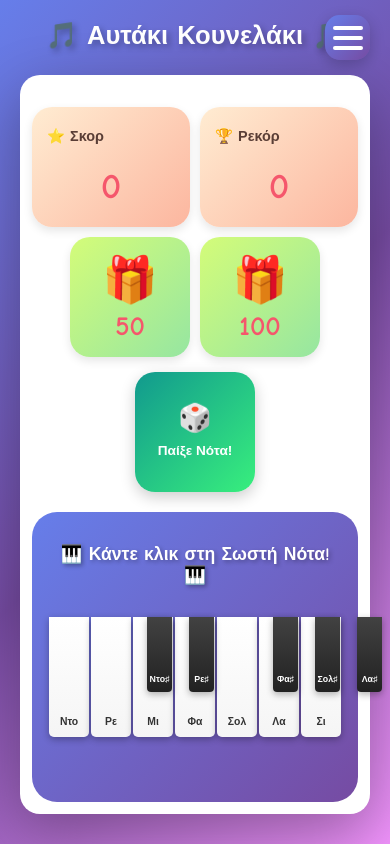
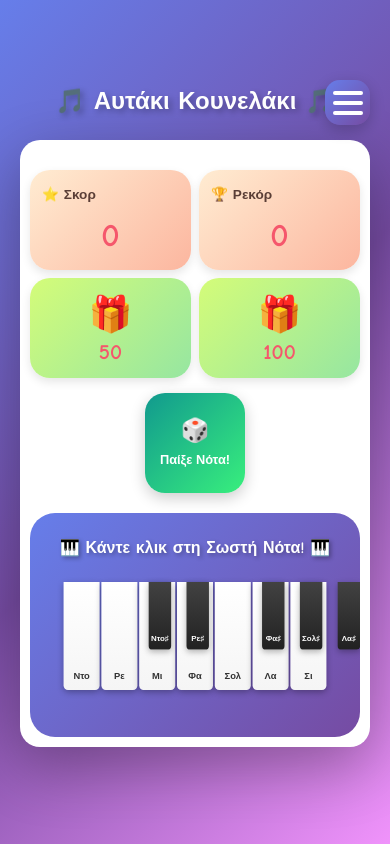
Before and after one commit to DimGakis/Autaki, a plain HTML site: page index.html in a window 390 px wide. Drawn offline with Linux system fonts and the light colour scheme.

Commit message:
index.html

```diff
--- a/index.html
+++ b/index.html
@@ -633,61 +633,82 @@
             }
             .scores-controls {
                 flex-direction: column;
-                align-items: stretch;
+                align-items: center;
                 gap: 15px;
             }
             .scores {
-                flex-wrap: wrap;
-                gap: 15px;
-                justify-content: center;
+                display: grid;
+                grid-template-columns: 1fr 1fr;
+                grid-template-rows: auto auto;
+                gap: 10px;
+                width: 100%;
+                max-width: 400px;
             }
             .score-box {
-                height: 140px;
-                padding: 12px 20px;
-                flex: 1;
-                min-width: 120px;
+                height: 120px;
+                padding: 10px 15px;
+                width: 100%;
+            }
+            .score-box:first-child {
+                grid-column: 1;
+                grid-row: 1;
+            }
+            .score-box:nth-child(2) {
+                grid-column: 2;
+                grid-row: 1;
+            }
+            .win-box:nth-child(3) {
+                grid-column: 1;
+                grid-row: 2;
+            }
+            .win-box:nth-child(4) {
+                grid-column: 2;
+                grid-row: 2;
             }
             .score-label {
-                font-size: 1em;
+                font-size: 0.9em;
             }
             .score-value {
+                font-size: 2.5em;
+            }
+            .win-box {
+                width: 100%;
+                height: 120px;
+            }
+            .mystery-content {
                 font-size: 2.8em;
             }
-            .win-box {
-                width: 140px;
-                height: 140px;
-            }
-            .mystery-content {
-                font-size: 3.2em;
-            }
             .win-icon {
-                width: 120px;
-                height: 120px;
-                max-width: 120px;
-                max-height: 120px;
+                width: 100px;
+                height: 100px;
+                max-width: 100px;
+                max-height: 100px;
             }
             .game-buttons {
                 justify-content: center;
+                width: 100%;
             }
             .btn-play {
-                width: 140px;
-                height: 140px;
+                width: 120px;
+                height: 120px;
                 font-size: 0.9em;
             }
             .btn-play .dice-icon {
-                font-size: 2.2em;
+                font-size: 2em;
             }
             .piano-container {
-                padding: 25px 15px;
+                padding: 20px 10px;
+                overflow-x: hidden;
             }
             .piano-title {
-                font-size: 1.3em;
-                margin-bottom: 20px;
+                font-size: 1.2em;
+                margin-bottom: 15px;
+                padding: 10px;
             }
             .piano-keyboard {
-                transform: scale(0.65);
+                transform: scale(0.55);
                 transform-origin: top center;
-                height: 200px;
+                height: 165px;
             }
             .loading-message {
                 font-size: 1em;
@@ -698,10 +719,10 @@
         /* Small mobile screens (max 480px) */
         @media screen and (max-width: 480px) {
             .title {
-                font-size: 1.6em;
+                font-size: 1.5em;
             }
             .game-container {
-                padding: 12px;
+                padding: 10px;
             }
             .menu-panel {
                 min-width: 95%;
@@ -716,52 +737,53 @@
                 font-size: 0.9em;
             }
             .scores {
+                grid-template-columns: 1fr 1fr;
+                gap: 8px;
+                max-width: 350px;
+            }
+            .score-box {
+                height: 100px;
+                padding: 8px 12px;
+            }
+            .score-label {
+                font-size: 0.85em;
+            }
+            .score-value {
+                font-size: 2em;
+            }
+            .win-box {
+                width: 100%;
+                height: 100px;
+            }
+            .mystery-content {
+                font-size: 2.2em;
+            }
+            .win-icon {
+                width: 80px;
+                height: 80px;
+                max-width: 80px;
+                max-height: 80px;
+            }
+            .btn-play {
+                width: 100px;
+                height: 100px;
+                font-size: 0.8em;
                 gap: 10px;
             }
-            .score-box {
-                height: 120px;
-                padding: 10px 15px;
-                min-width: 100px;
-            }
-            .score-label {
-                font-size: 0.9em;
-            }
-            .score-value {
-                font-size: 2.2em;
-            }
-            .win-box {
-                width: 120px;
-                height: 120px;
-            }
-            .mystery-content {
-                font-size: 2.8em;
-            }
-            .win-icon {
-                width: 100px;
-                height: 100px;
-                max-width: 100px;
-                max-height: 100px;
-            }
-            .btn-play {
-                width: 120px;
-                height: 120px;
-                font-size: 0.85em;
-                gap: 12px;
-            }
             .btn-play .dice-icon {
-                font-size: 2em;
+                font-size: 1.8em;
             }
             .piano-container {
-                padding: 20px 10px;
+                padding: 15px 5px;
             }
             .piano-title {
-                font-size: 1.1em;
-                padding: 12px;
+                font-size: 1em;
+                padding: 10px;
             }
             .piano-keyboard {
-                transform: scale(0.5);
+                transform: scale(0.45);
                 transform-origin: top center;
-                height: 165px;
+                height: 140px;
             }
         }
     </style>
```
